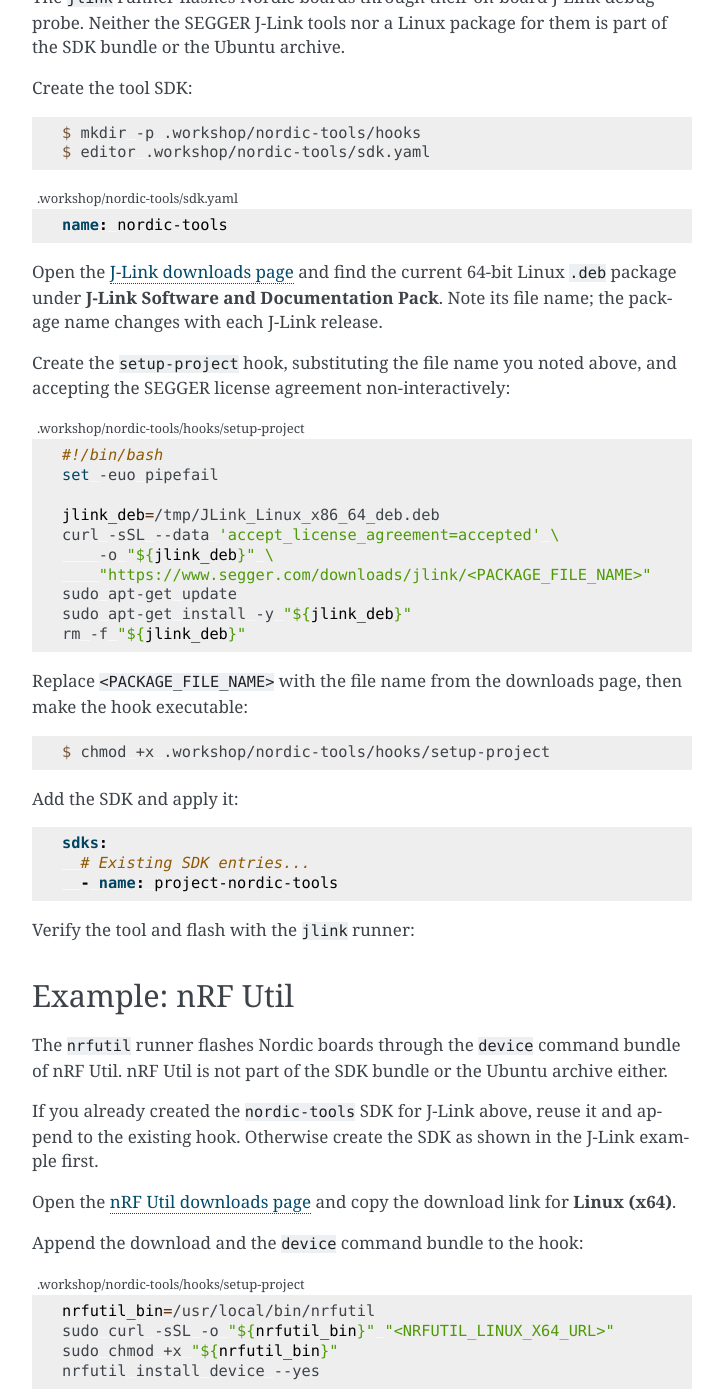
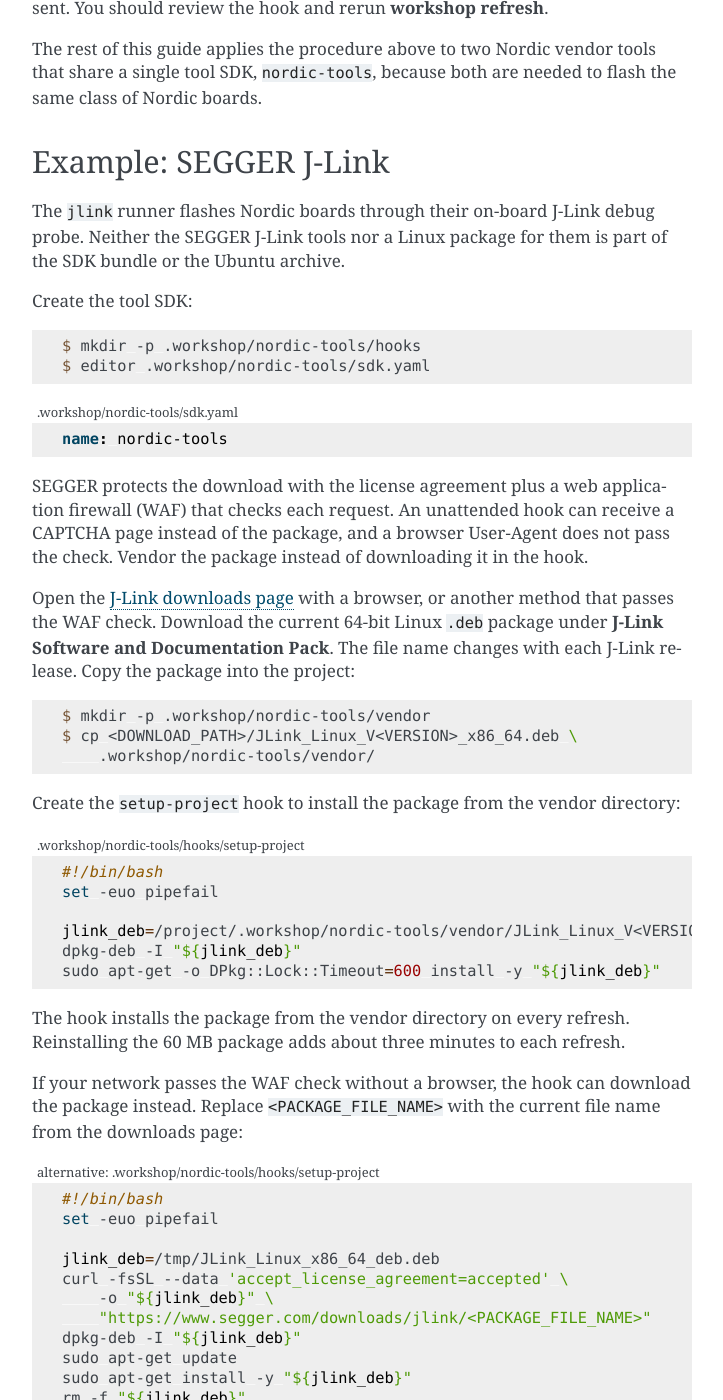
Before and after one commit to canonical/zephyr-lts-docs, a Sphinx documentation site: the page built from docs/how-to/adding-vendor-tools-to-workshop.rst, in a window 1280 px wide and 1400 px high, scrolled down 2281 px. Shown: the whole window, without its empty margins (388-1111 px from the left). Built offline with Sphinx 7.4.7, drawn with Linux system fonts in a browser that asks for light colours; the version number could not be read and is left out; some of the changed text lies outside the part shown.

Commit message:
docs: harden vendor tool downloads against blocked fetches
Vendor sites may front downloads with a WAF that returns CAPTCHA HTML
to unattended clients. Without curl's -f flag the error page is saved
as the package, the install dies with a misleading archive signature
error, and the failed hook rolls back the whole refresh.

Add -f and a dpkg-deb -I verification step to the generic install
template and both worked examples. Instruct readers to vendor the
SEGGER J-Link package into the project and install from the local
path, since the site cannot be fetched reliably from a hook, and keep
the direct download as a fallback with the flag. Document that a
failing hook rolls back the workshop refresh.

```diff
--- a/docs/how-to/adding-vendor-tools-to-workshop.rst
+++ b/docs/how-to/adding-vendor-tools-to-workshop.rst
@@ -60,8 +60,9 @@
 
    $ editor .workshop/<TOOL_SDK_NAME>/hooks/setup-project
 
-Populate the hook with the commands that download and install the vendor tool,
-for example a :command:`curl` download followed by :command:`apt-get install`:
+Populate the hook with the commands that download and install the vendor
+tool, for example a :command:`curl` download followed by
+:command:`apt-get install`:
 
 .. code-block:: bash
    :caption: .workshop/<TOOL_SDK_NAME>/hooks/setup-project
@@ -69,15 +70,25 @@
    #!/bin/bash
    set -euo pipefail
 
-   # Download the tool from the vendor.
+   # Download the tool. The -f flag makes curl fail on HTTP errors
+   # instead of saving the error page as the download.
    tool_archive=/tmp/<TOOL_ARCHIVE>
-   curl -sSL -o "${tool_archive}" "<TOOL_DOWNLOAD_URL>"
+   curl -fsSL -o "${tool_archive}" "<TOOL_DOWNLOAD_URL>"
 
-   # Install it, for example as a Debian package...
+   # Check the downloaded file before installing it.
+   # For a Debian package, use dpkg-deb:
+   dpkg-deb -I "${tool_archive}"
+
+   # Install it as a Debian package.
    sudo apt-get update
    sudo apt-get install -y "${tool_archive}"
 
    rm -f "${tool_archive}"
+
+A hook that fails stops the refresh and rolls back the Workshop. The
+reported error may not name the real cause, such as a blocked download
+that saved an HTML error page. The :option:`!-f` flag and the check
+above make the hook fail on the download, with a clear message.
 
 Now make the hook executable on the host:
 
@@ -142,13 +153,26 @@
 
    name: nordic-tools
 
+SEGGER protects the download with the license agreement plus a web
+application firewall (WAF) that checks each request. An unattended hook
+can receive a CAPTCHA page instead of the package, and a browser
+User-Agent does not pass the check. Vendor the package instead of
+downloading it in the hook.
+
 Open the `J-Link downloads page <https://www.segger.com/downloads/jlink/>`_
-and find the current 64-bit Linux :samp:`.deb` package under **J-Link Software
-and Documentation Pack**. Note its file name; the package name changes with
-each J-Link release.
+with a browser, or another method that passes the WAF check. Download
+the current 64-bit Linux :samp:`.deb` package under **J-Link Software
+and Documentation Pack**. The file name changes with each J-Link
+release. Copy the package into the project:
 
-Create the :file:`setup-project` hook, substituting the file name you noted
-above, and accepting the SEGGER license agreement non-interactively:
+.. code-block:: console
+
+   $ mkdir -p .workshop/nordic-tools/vendor
+   $ cp <DOWNLOAD_PATH>/JLink_Linux_V<VERSION>_x86_64.deb \
+       .workshop/nordic-tools/vendor/
+
+Create the :file:`setup-project` hook to install the package from the
+vendor directory:
 
 .. code-block:: bash
    :caption: .workshop/nordic-tools/hooks/setup-project
@@ -156,16 +180,38 @@
    #!/bin/bash
    set -euo pipefail
 
+   jlink_deb=/project/.workshop/nordic-tools/vendor/JLink_Linux_V<VERSION>_x86_64.deb
+   dpkg-deb -I "${jlink_deb}"
+   sudo apt-get -o DPkg::Lock::Timeout=600 install -y "${jlink_deb}"
+
+The hook installs the package from the vendor directory on every
+refresh. Reinstalling the 60 MB package adds about three minutes to
+each refresh.
+
+If your network passes the WAF check without a browser, the hook can
+download the package instead. Replace :samp:`<PACKAGE_FILE_NAME>` with
+the current file name from the downloads page:
+
+.. code-block:: bash
+   :caption: alternative: .workshop/nordic-tools/hooks/setup-project
+
+   #!/bin/bash
+   set -euo pipefail
+
    jlink_deb=/tmp/JLink_Linux_x86_64_deb.deb
-   curl -sSL --data 'accept_license_agreement=accepted' \
+   curl -fsSL --data 'accept_license_agreement=accepted' \
        -o "${jlink_deb}" \
        "https://www.segger.com/downloads/jlink/<PACKAGE_FILE_NAME>"
+   dpkg-deb -I "${jlink_deb}"
    sudo apt-get update
    sudo apt-get install -y "${jlink_deb}"
    rm -f "${jlink_deb}"
 
-Replace :samp:`<PACKAGE_FILE_NAME>` with the file name from the downloads
-page, then make the hook executable:
+The :option:`!-f` flag stops curl from saving an error or CAPTCHA page
+as the package. The hook then fails during the download instead of at
+the install step.
+
+Make the hook executable:
 
 .. code-block:: console
 
@@ -219,7 +265,7 @@
    :caption: .workshop/nordic-tools/hooks/setup-project
 
    nrfutil_bin=/usr/local/bin/nrfutil
-   sudo curl -sSL -o "${nrfutil_bin}" "<NRFUTIL_LINUX_X64_URL>"
+   sudo curl -fsSL -o "${nrfutil_bin}" "<NRFUTIL_LINUX_X64_URL>"
    sudo chmod +x "${nrfutil_bin}"
    nrfutil install device --yes
 
```
